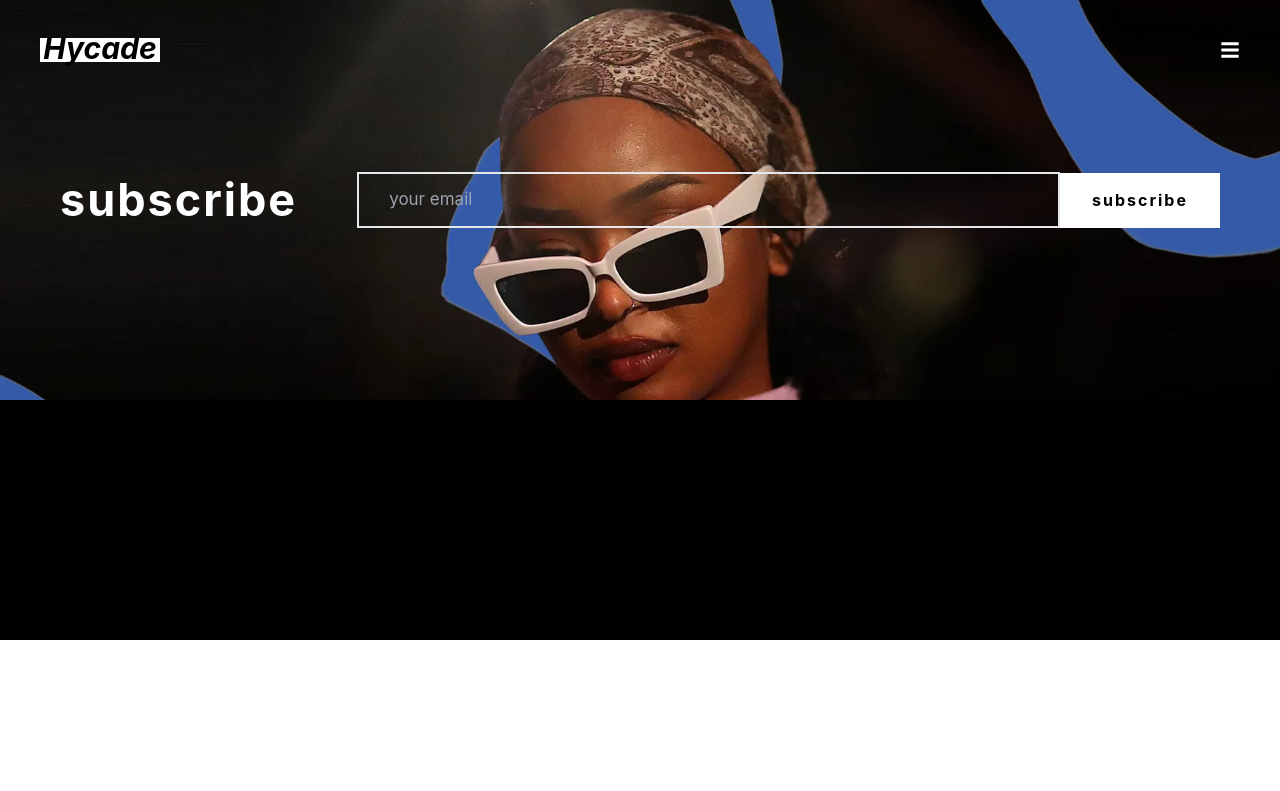
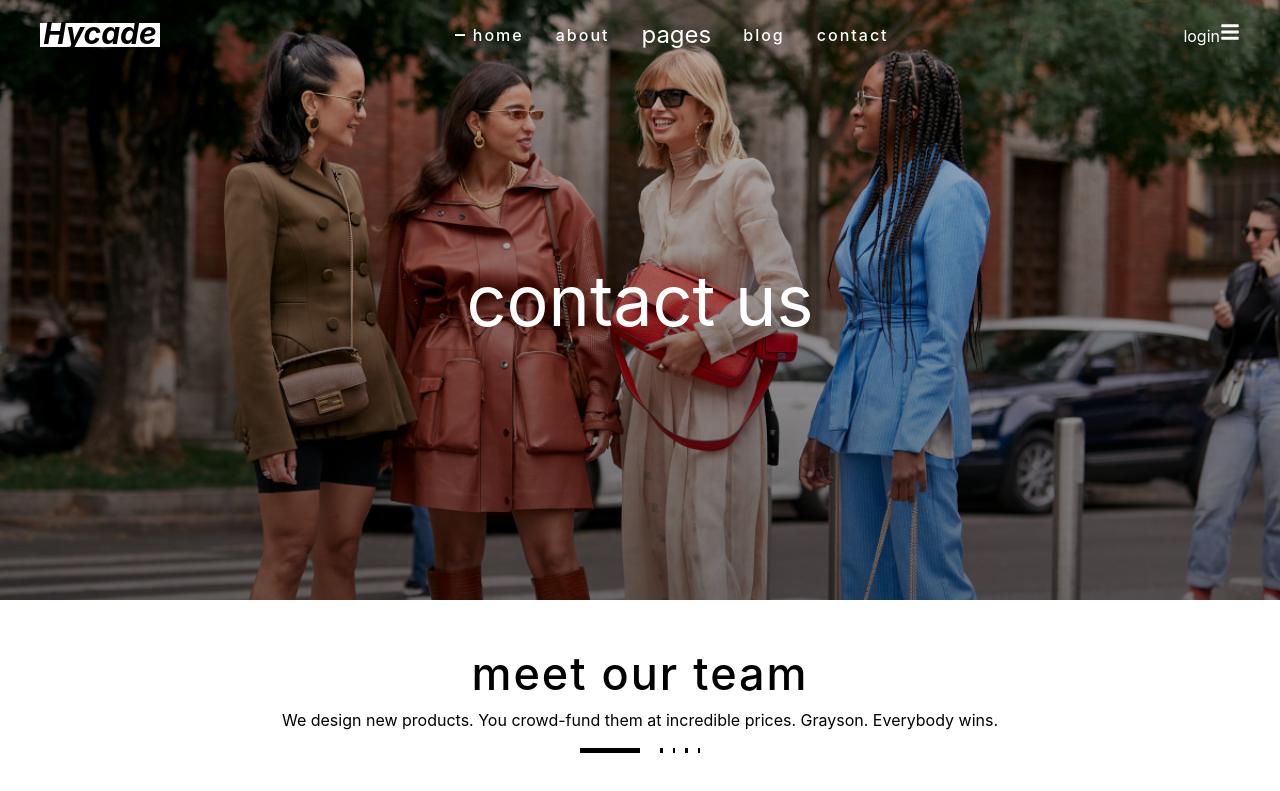
Before and after one commit to RithmaRandima/Hycade-Fashion-App-React-Tailwind-CSS, a React (Create React App) app: page /contact in a window 1280 px wide. Shown: the top 791 px of the page. Built offline with nearby package versions, Linux system fonts and the light colour scheme.

Commit message:
COmpleted Nav Links

```diff
--- a/src/App.js
+++ b/src/App.js
@@ -28,8 +28,8 @@ function App() {
           <Navbar />
           <Routes>
             <Route path="/" element={<Shop />} />
-            {/* <Route path="/" element={<AboutUsPage />} /> */}
-            {/* <Route path="/" element={<ContactUs />} /> */}
+            <Route path="/about" element={<AboutUsPage />} />
+            <Route path="/contact" element={<ContactUs />} />
           </Routes>
           <Footer />
         </BrowserRouter>
--- a/src/Pages/Shop.jsx
+++ b/src/Pages/Shop.jsx
@@ -10,7 +10,7 @@ import Blog from "../components/Blog/Blog";
 
 const Shop = () => {
   return (
-    <div>
+    <div className="scroll-smooth">
       <Hero />
       <HeroBottomSection />
       <ParallaxShop />
--- a/src/components/Blog/Blog.jsx
+++ b/src/components/Blog/Blog.jsx
@@ -38,7 +38,7 @@ const Blog = () => {
   };
 
   return (
-    <div className="w-[100%] h-[100%] pb-8">
+    <div className="w-[100%] h-[100%] pb-8 pt-[40px] scroll-smooth" id="blog">
       {/* title text */}
       <div className="text-center w-[50%] mx-auto mb-[30px] m-[20px] flex items-center flex-col">
         <h1 className="text-[45px] font-[500] mb-4">blog</h1>
--- /dev/null
+++ b/src/components/Blog/BlogBox/BlogTitleBox/BlogTitleBox.jsx
@@ -0,0 +1,27 @@
+import React from "react";
+import img1 from "../../../assets/8241.jpg";
+
+const BlogTitleBox = (props) => {
+  return (
+    <div
+      className="w-[100%] p-4 flex items-center justify-center my-[50px]"
+      style={{
+        backgroundImage: `url(${img1})`,
+        height: props.height,
+        backgroundSize: "cover",
+      }}
+    >
+      <div className="w-[100%] h-[100%] flex items-center justify-center bg-white relative">
+        <h1 className="font-[700] text-[20px] tracking-[3px] text-center p-4">
+          {props.title}
+        </h1>
+        <p className="absolute bottom-[20px] left-[160px] text-[14px] tracking-[2px] text-black/50">
+          <span>-</span>
+          {props.author}
+        </p>
+      </div>
+    </div>
+  );
+};
+
+export default BlogTitleBox;
--- a/src/components/Hero/Hero.jsx
+++ b/src/components/Hero/Hero.jsx
@@ -30,7 +30,6 @@ const Hero = () => {
   };
   return (
     <div className="w-[100%] h-[95vh] relative">
-      <Navbar />
       <Slider {...settings}>
         {heroContentData.map((data) => {
           return (
--- a/src/components/Navbar/Navbar.css
+++ b/src/components/Navbar/Navbar.css
@@ -1,4 +1,9 @@
-/* .logo {
-  position: relative;
-  background: #fff;
-} */
+.white-nav hr {
+  background-color: black;
+}
+.white-nav .logo {
+  background-color: black;
+}
+.white-nav .logo h1 {
+  color: white;
+}
--- a/src/components/Navbar/Navbar.jsx
+++ b/src/components/Navbar/Navbar.jsx
@@ -1,18 +1,122 @@
-import React, { useContext } from "react";
+import React, { useContext, useState } from "react";
 import "./Navbar.css";
 import { FaBars, FaTimes } from "react-icons/fa";
 import { ShopContext } from "../../App";
+import { Link } from "react-router-dom";
 
 const Navbar = () => {
   const { sideBar, setSideBar } = useContext(ShopContext);
+  const [showBar, setShowBar] = useState("home");
+  const [color, setColor] = useState(false);
+
+  const changeColor = () => {
+    if (window.scrollY >= 100) {
+      setColor(true);
+    } else {
+      setColor(false);
+    }
+  };
+
+  window.addEventListener("scroll", changeColor);
+
   return (
-    <div className="absolute z-50 w-[100%] h-[100px] flex items-center justify-between px-[40px]">
+    <div
+      className={
+        color === true
+          ? "white-nav fixed z-50 w-[100%] text-black bg-white h-[70px] flex items-center justify-between px-[40px]"
+          : "fixed z-50 w-[100%] text-white h-[70px] flex items-center justify-between px-[40px]"
+      }
+    >
       {/* Logo */}
       <div className="logo relative bg-white h-[24px] italic w-[120px]">
         <h1 className=" absolute text-black italic text-[30px] font-[700] top-[40%] left-[50%] translate-x-[-50%] translate-y-[-50%] trans">
           Hycade
         </h1>
       </div>
+
+      <div>
+        <ul className=" flex gap-8">
+          <li
+            className="flex items-center gap-2 tracking-[2px] font-[500] cursor-pointer"
+            onClick={() => {
+              setShowBar("home");
+              window.scrollTo(0, 0);
+            }}
+          >
+            {showBar === "home" && (
+              <hr className="w-[10px] h-[2px] bg-white"></hr>
+            )}
+            <Link to="/" style={{ textDecoration: "none", color: "inherit" }}>
+              <p>home</p>
+            </Link>
+          </li>
+
+          <li
+            className="flex items-center gap-2 tracking-[2px] font-[500] cursor-pointer"
+            onClick={() => {
+              setShowBar("about");
+              window.scrollTo(0, 0);
+            }}
+          >
+            {showBar === "about" && (
+              <hr className="w-[10px] h-[2px] bg-white"></hr>
+            )}
+            <Link
+              to="/about"
+              style={{ textDecoration: "none", color: "inherit" }}
+            >
+              <p>about</p>
+            </Link>
+          </li>
+
+          <li className="text-[24px] cursor-pointer">
+            <p>pages</p>
+          </li>
+
+          {showBar === "home" || showBar === "blog" ? (
+            <li
+              className="flex items-center gap-2 tracking-[2px] font-[500] cursor-pointer"
+              onClick={() => {
+                setShowBar("blog");
+                window.scrollTo(0, 0);
+              }}
+            >
+              {showBar === "blog" && (
+                <hr className="w-[10px] h-[2px] bg-white"></hr>
+              )}
+
+              <a
+                href="#blog"
+                style={{ textDecoration: "none", color: "inherit" }}
+              >
+                <p>blog</p>
+              </a>
+            </li>
+          ) : (
+            <></>
+          )}
+
+          <li
+            className="flex items-center gap-2 tracking-[2px] font-[500] cursor-pointer"
+            onClick={() => setShowBar("contact")}
+          >
+            {showBar === "contact" && (
+              <hr className="w-[10px] h-[2px] bg-white"></hr>
+            )}
+
+            <Link
+              to="/contact"
+              style={{ textDecoration: "none", color: "inherit" }}
+            >
+              <p>contact</p>
+            </Link>
+          </li>
+        </ul>
+      </div>
+      {/* button */}
+
+      <div>
+        <button>login</button>
         <button
           className="text-white text-[20px]"
           onClick={() => {
@@ -26,6 +130,7 @@ const Navbar = () => {
           )}
         </button>
       </div>
+    </div>
   );
 };
 
--- a/src/components/Sidebar/Sidebar.jsx
+++ b/src/components/Sidebar/Sidebar.jsx
@@ -9,8 +9,8 @@ const Sidebar = () => {
     <div
       className={
         sideBar
-          ? "fixed z-30 h-[95vh] w-[410px] bg-white right-0 top-0 flex flex-col items-center pt-[60px] gap-7 px-10 duration-300"
-          : "fixed z-30 h-[95vh] w-[410px] bg-white right-[-410px] top-0 flex flex-col items-center pt-[60px] gap-7 px-10 duration-300"
+          ? "fixed z-30 h-[100vh] w-[410px] bg-white right-0 top-0 flex flex-col items-center pt-[60px] gap-7 px-10 duration-300"
+          : "fixed z-30 h-[100vh] w-[410px] bg-white right-[-410px] top-0 flex flex-col items-center pt-[60px] gap-7 px-10 duration-300"
       }
     >
       {/* logo */}
```
Lines whose indentation alone changed are shown as unchanged.
